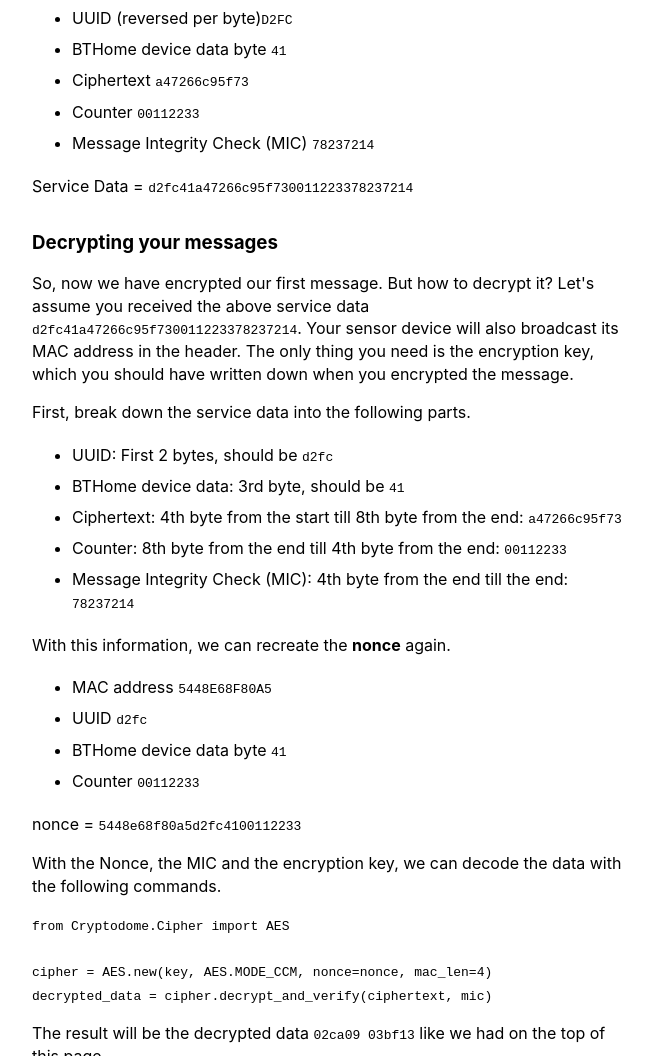
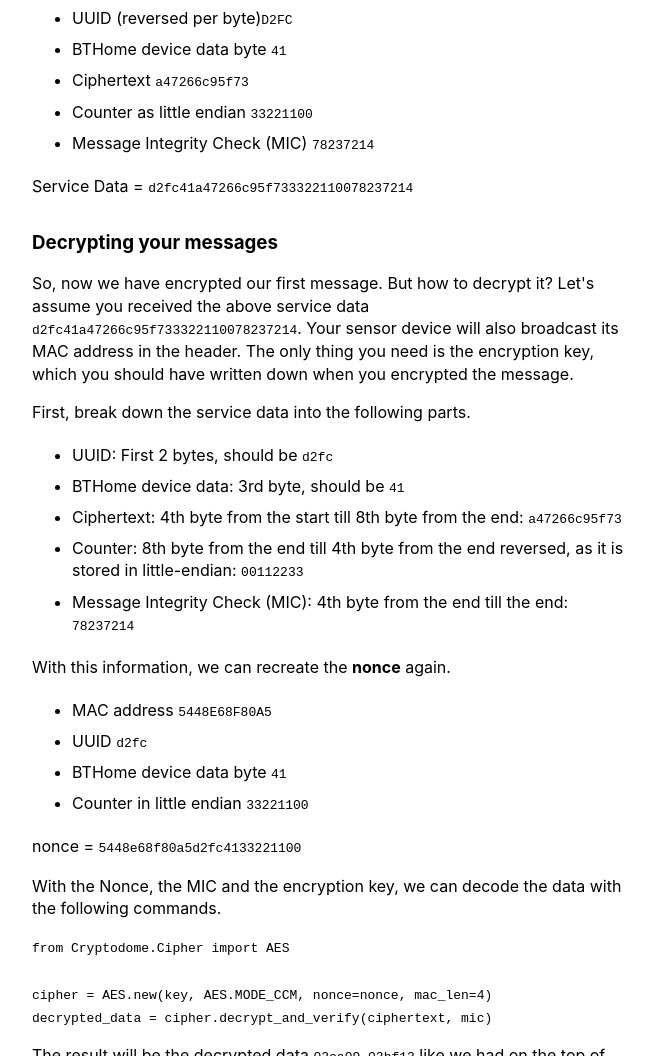
Before and after one commit to home-assistant/bthome.io, an Eleventy site: page src/encryption.html in a window 1280 px wide. Shown: the part 1906-2962 px from the top of the page, without its empty margins (308-962 px from the left). Built offline with nearby package versions, Linux system fonts and the light colour scheme; Eleventy itself is replaced by a stand-in of ours; files that its build step writes are made by us from their sources.

Commit message:
update counter to little endian (#67)
Co-authored-by: Ernst <ernst.klamer@rhdhv.com>

```diff
--- a/src/encryption.html
+++ b/src/encryption.html
@@ -79,9 +79,9 @@ description: Encryption schema of BTHome explained.
   <li>MAC address <code>5448E68F80A5</code></li>
   <li>UUID <code>D2FC</code></li>
   <li>BTHome device data byte <code>41</code></li>
-  <li>Counter <code>00112233</code></li>
+  <li>Counter as little endian <code>33221100</code></li>
 </ul>
-<p>nonce = <code>5448e68f80a5d2fc4100112233</code></p>
+<p>nonce = <code>5448e68f80a5d2fc4133221100</code></p>
 <p>
   Next, we can encrypt the nonce with the encryption key with the following
   command.
@@ -108,16 +108,16 @@ description: Encryption schema of BTHome explained.
   <li>UUID (reversed per byte)<code>D2FC</code></li>
   <li>BTHome device data byte <code>41</code></li>
   <li>Ciphertext <code>a47266c95f73</code></li>
-  <li>Counter <code>00112233</code></li>
+  <li>Counter as little endian <code>33221100</code></li>
   <li>Message Integrity Check (MIC) <code>78237214</code></li>
 </ul>
-<p>Service Data = <code>d2fc41a47266c95f730011223378237214</code></p>
+<p>Service Data = <code>d2fc41a47266c95f733322110078237214</code></p>
 
 <h3 id="decryption">Decrypting your messages</h3>
 <p>
   So, now we have encrypted our first message. But how to decrypt it? Let's
   assume you received the above service data
-  <code>d2fc41a47266c95f730011223378237214</code>. Your sensor device will also
+  <code>d2fc41a47266c95f733322110078237214</code>. Your sensor device will also
   broadcast its MAC address in the header. The only thing you need is the
   encryption key, which you should have written down when you encrypted the
   message.
@@ -131,7 +131,8 @@ description: Encryption schema of BTHome explained.
     <code>a47266c95f73</code>
   </li>
   <li>
-    Counter: 8th byte from the end till 4th byte from the end:
+    Counter: 8th byte from the end till 4th byte from the end reversed, as it
+    is stored in little-endian:
     <code>00112233</code>
   </li>
   <li>
@@ -144,9 +145,9 @@ description: Encryption schema of BTHome explained.
   <li>MAC address <code>5448E68F80A5</code></li>
   <li>UUID <code>d2fc</code></li>
   <li>BTHome device data byte <code>41</code></li>
-  <li>Counter <code>00112233</code></li>
+  <li>Counter in little endian <code>33221100</code></li>
 </ul>
-<p>nonce = <code>5448e68f80a5d2fc4100112233</code></p>
+<p>nonce = <code>5448e68f80a5d2fc4133221100</code></p>
 <p>
   With the Nonce, the MIC and the encryption key, we can decode the data with
   the following commands.
```
